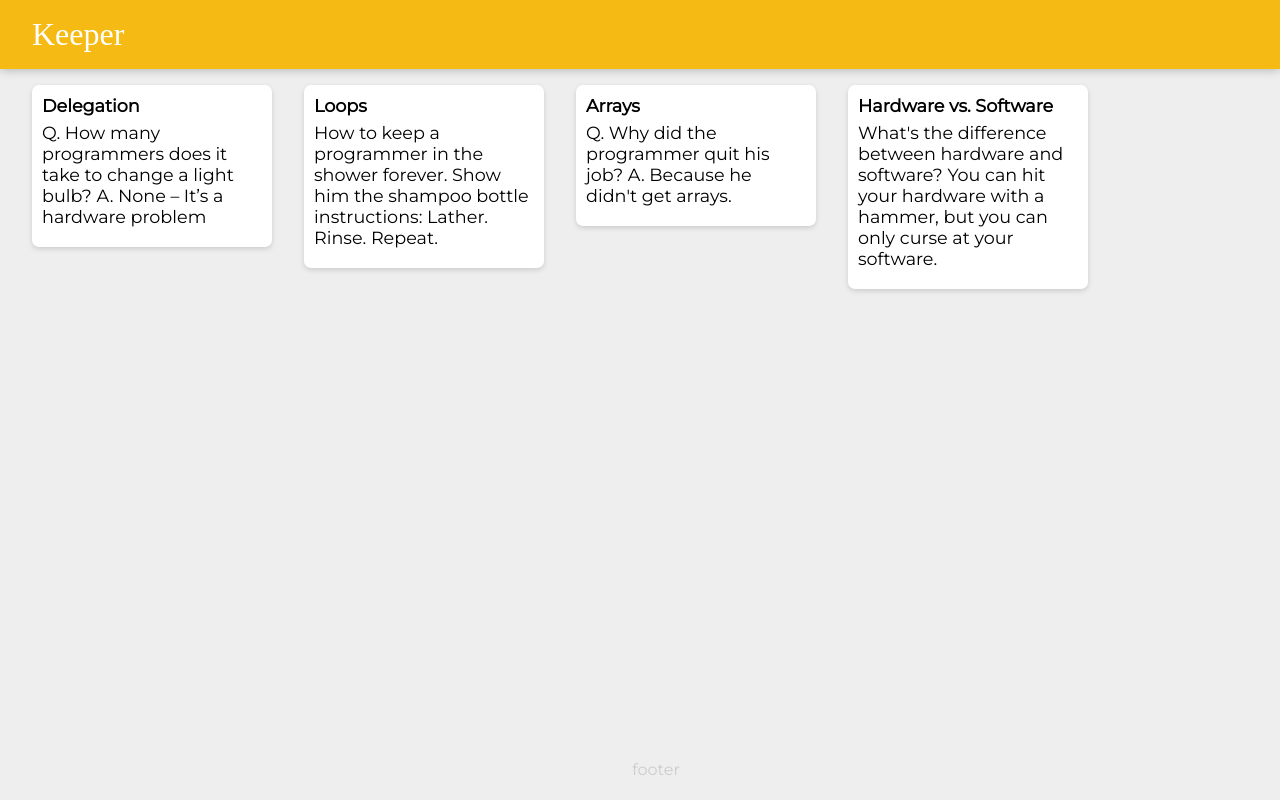
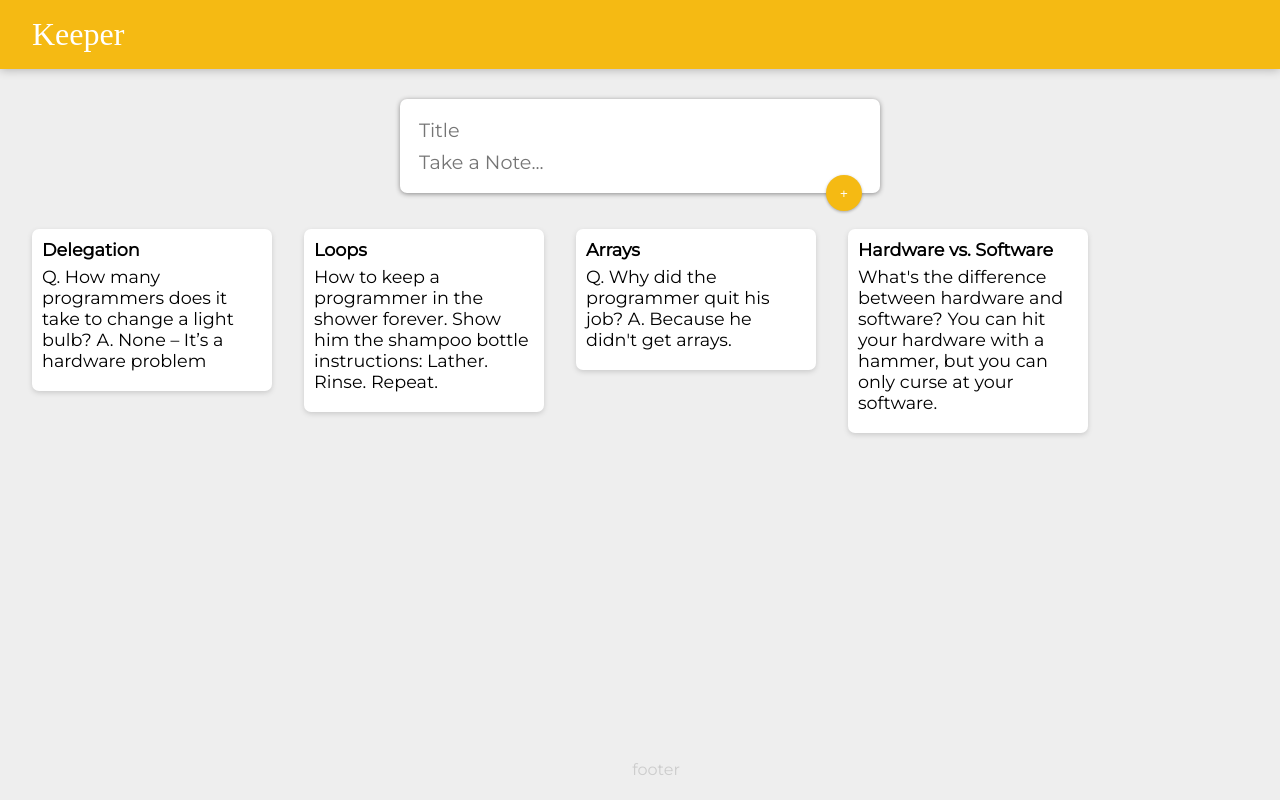
Before and after one commit to MattGuardiola/Keeper-App, a React (Create React App) app: page / in a window 1280 px wide. Built offline with nearby package versions, Linux system fonts and the light colour scheme; a web font is replaced by a local one.

Commit message:
added a form to create a note and was able to console log the output. also added css

```diff
--- a/public/style.css
+++ b/public/style.css
@@ -54,3 +54,50 @@
     white-space: pre-wrap;
     word-wrap: break-word;
   }
+
+
+.note button {
+  position: relative;
+  float: right;
+  margin-right: 10px;
+  color: #f5ba13;
+  border: none;
+  width: 36px;
+  height: 36px;
+  cursor: pointer;
+  outline: none;
+}
+
+form {
+  position: relative;
+  width: 480px;
+  margin: 30px auto 20px auto;
+  background: #fff;
+  padding: 15px;
+  border-radius: 7px;
+  box-shadow: 0 1px 5px rgb(138, 137, 137);
+}
+form input,
+form textarea {
+  width: 100%;
+  border: none;
+  padding: 4px;
+  outline: none;
+  font-size: 1.2em;
+  font-family: inherit;
+  resize: none;
+}
+form button {
+  position: absolute;
+  right: 18px;
+  bottom: -18px;
+  background: #f5ba13;
+  color: #fff;
+  border: none;
+  border-radius: 50%;
+  width: 36px;
+  height: 36px;
+  box-shadow: 0 1px 3px rgba(0, 0, 0, 0.3);
+  cursor: pointer;
+  outline: none;
+}
--- a/src/components/App.jsx
+++ b/src/components/App.jsx
@@ -2,10 +2,11 @@
 import Footer from "./Footer";
 import Card from "./Card";
 import notes from "../notes"
+import CardInput from "./CardInput"
 
 function displayCard(note){
   return <Card
-  key={note.id}
+  key={note.key}
   title={note.title}
   content={note.content}
   />
@@ -16,6 +17,7 @@
   return (
     <div className="App">
     <Header />
+    <CardInput />
     {notes.map(displayCard)}
     <Footer />
     </div>
--- /dev/null
+++ b/src/components/CardInput.jsx
@@ -0,0 +1,34 @@
+import { useState } from "react";
+import React from "react";
+
+function CardInput(){
+let [title, setTitle] = useState("");
+let [content, setContent] = useState("");
+
+function saveNote(){
+    console.log(title)
+    console.log(content)
+}
+
+function handleTitleChange(event){
+    setTitle(event.target.value)
+}
+
+function handleContentChange(event){
+    setContent(event.target.value)
+}
+
+
+
+return (
+<div>
+    <form>
+        <input onChange={handleTitleChange} type="text" placeholder="Title" value={title} />
+        <input onChange={handleContentChange} type="text" placeholder="Take a Note..." rows="3" value={content} />
+        <button onClick={saveNote}>+</button>
+    </form>
+</div>
+)
+}
+
+export default CardInput
```
